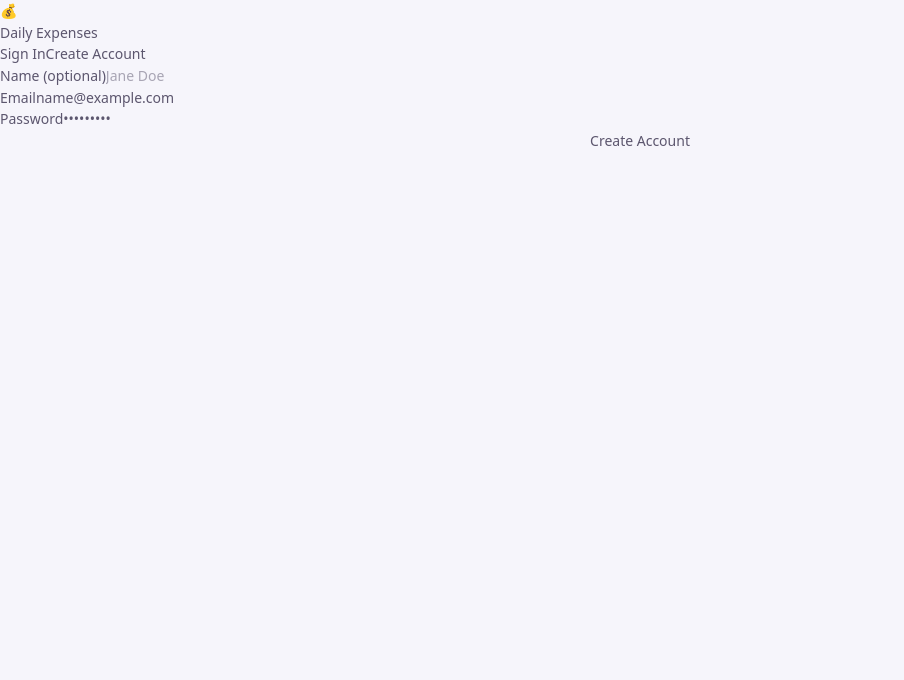
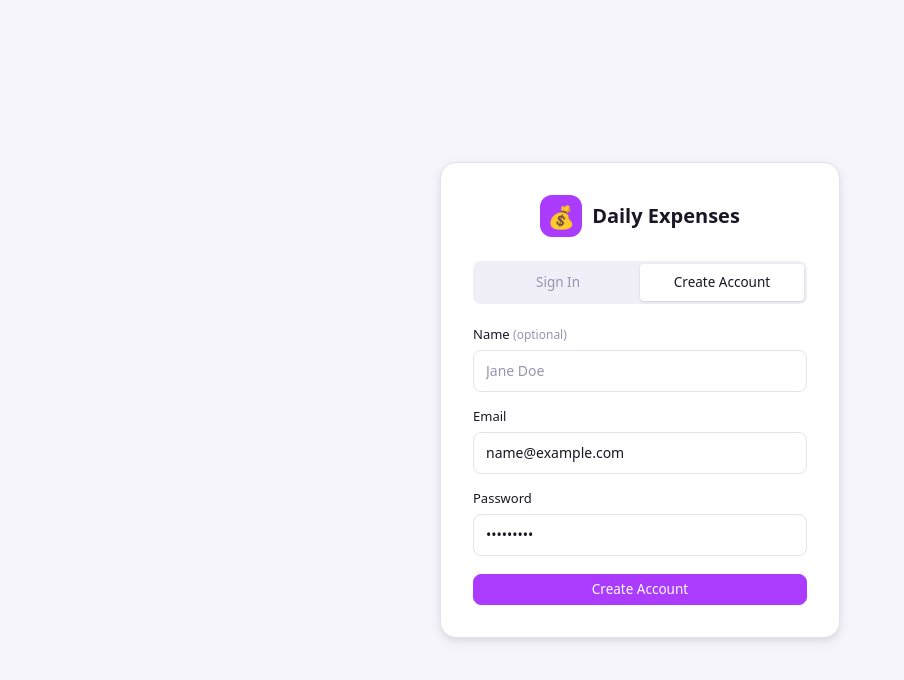
Before and after one commit to inininda/daily-expenses, a React (Vite) app: page / in a window 1280 px wide. Both pictures are taken after typing "name@example.com", "Sample123" into the empty fields and a click on the button "Create Account". Shown: the top 680 px of the page, without its empty margins (0-904 px from the left). Built offline with nearby package versions, Linux system fonts and the light colour scheme.

Commit message:
wip: change vanilla css to tailwind

```diff
--- a/src/pages/AuthPage.tsx
+++ b/src/pages/AuthPage.tsx
@@ -1,6 +1,7 @@
 import { useState } from 'react';
 import type { FormEvent } from 'react';
 import { login, signup } from '../api/auth';
+import { btnCls, cn, INPUT, LABEL } from '../utils/cn';
 import type { User } from '../types';
 
 interface AuthPageProps {
@@ -17,10 +18,7 @@ export function AuthPage({ onSuccess }: AuthPageProps) {
   const [loading, setLoading] = useState(false);
   const [error, setError] = useState('');
 
-  const switchMode = (m: Mode) => {
-    setMode(m);
-    setError('');
-  };
+  const switchMode = (m: Mode) => { setMode(m); setError(''); };
 
   const handleSubmit = async (e: FormEvent) => {
     e.preventDefault();
@@ -39,81 +37,65 @@ export function AuthPage({ onSuccess }: AuthPageProps) {
   };
 
   return (
-    <div className="auth-page">
-      <div className="auth-card">
-        <div className="auth-logo">
-          <div className="auth-logo-icon">💰</div>
-          <span className="auth-logo-text">Daily Expenses</span>
+    <div className="min-h-svh flex items-center justify-center p-4 bg-bg">
+      <div className="bg-surface border border-border rounded-2xl p-8 w-full max-w-[400px] shadow-[0_4px_12px_rgba(0,0,0,0.08),0_2px_4px_rgba(0,0,0,0.05)]">
+
+        <div className="flex items-center justify-center gap-2.5 mb-6">
+          <div className="w-[42px] h-[42px] bg-accent rounded-xl flex items-center justify-center text-[22px]">
+            💰
+          </div>
+          <span className="text-[20px] font-bold text-tx-heading">Daily Expenses</span>
         </div>
 
-        <div className="auth-tabs">
-          <button
-            className={`auth-tab${mode === 'login' ? ' active' : ''}`}
-            onClick={() => switchMode('login')}
-            type="button"
-          >
-            Sign In
-          </button>
-          <button
-            className={`auth-tab${mode === 'signup' ? ' active' : ''}`}
-            onClick={() => switchMode('signup')}
-            type="button"
-          >
-            Create Account
-          </button>
+        <div className="flex bg-surface-2 rounded-lg p-[3px] mb-5">
+          {(['login', 'signup'] as Mode[]).map((m) => (
+            <button
+              key={m} type="button"
+              className={cn(
+                'flex-1 py-2 rounded border-0 text-[13.5px] font-medium cursor-pointer transition-[background,color] duration-150',
+                mode === m ? 'bg-surface text-tx-heading shadow-sm' : 'bg-transparent text-tx-muted'
+              )}
+              onClick={() => switchMode(m)}
+            >
+              {m === 'login' ? 'Sign In' : 'Create Account'}
+            </button>
+          ))}
         </div>
 
-        {error && <div className="auth-error">{error}</div>}
+        {error && (
+          <div className="px-3.5 py-2.5 bg-danger-bg border border-danger/20 rounded-lg text-danger text-[13px] mb-4">
+            {error}
+          </div>
+        )}
 
-        <form className="auth-form" onSubmit={handleSubmit}>
+        <form className="flex flex-col gap-[14px]" onSubmit={handleSubmit}>
           {mode === 'signup' && (
-            <div className="form-group">
-              <label className="form-label" htmlFor="auth-name">
-                Name <span className="form-optional">(optional)</span>
+            <div className="flex flex-col gap-1.5">
+              <label className={LABEL} htmlFor="auth-name">
+                Name <span className="font-normal text-tx-muted text-[12px]">(optional)</span>
               </label>
-              <input
-                id="auth-name"
-                className="form-input"
-                type="text"
-                placeholder="Jane Doe"
-                value={name}
-                onChange={(e) => setName(e.target.value)}
-                autoComplete="name"
-              />
+              <input id="auth-name" className={INPUT} type="text" placeholder="Jane Doe"
+                value={name} onChange={(e) => setName(e.target.value)} autoComplete="name" />
             </div>
           )}
 
-          <div className="form-group">
-            <label className="form-label" htmlFor="auth-email">Email</label>
-            <input
-              id="auth-email"
-              className="form-input"
-              type="email"
-              placeholder="you@example.com"
-              value={email}
-              onChange={(e) => setEmail(e.target.value)}
-              required
-              autoFocus
-              autoComplete="email"
-            />
+          <div className="flex flex-col gap-1.5">
+            <label className={LABEL} htmlFor="auth-email">Email</label>
+            <input id="auth-email" className={INPUT} type="email" placeholder="you@example.com"
+              value={email} onChange={(e) => setEmail(e.target.value)}
+              required autoFocus autoComplete="email" />
           </div>
 
-          <div className="form-group">
-            <label className="form-label" htmlFor="auth-password">Password</label>
-            <input
-              id="auth-password"
-              className="form-input"
-              type="password"
+          <div className="flex flex-col gap-1.5">
+            <label className={LABEL} htmlFor="auth-password">Password</label>
+            <input id="auth-password" className={INPUT} type="password"
               placeholder={mode === 'signup' ? 'At least 8 characters' : '••••••••'}
-              value={password}
-              onChange={(e) => setPassword(e.target.value)}
-              required
-              minLength={mode === 'signup' ? 8 : undefined}
-              autoComplete={mode === 'login' ? 'current-password' : 'new-password'}
-            />
+              value={password} onChange={(e) => setPassword(e.target.value)}
+              required minLength={mode === 'signup' ? 8 : undefined}
+              autoComplete={mode === 'login' ? 'current-password' : 'new-password'} />
           </div>
 
-          <button type="submit" className="btn btn-primary" style={{ width: '100%', justifyContent: 'center' }} disabled={loading}>
+          <button type="submit" className={btnCls('primary', 'default', 'w-full justify-center mt-1')} disabled={loading}>
             {loading ? 'Please wait...' : mode === 'login' ? 'Sign In' : 'Create Account'}
           </button>
         </form>
```
